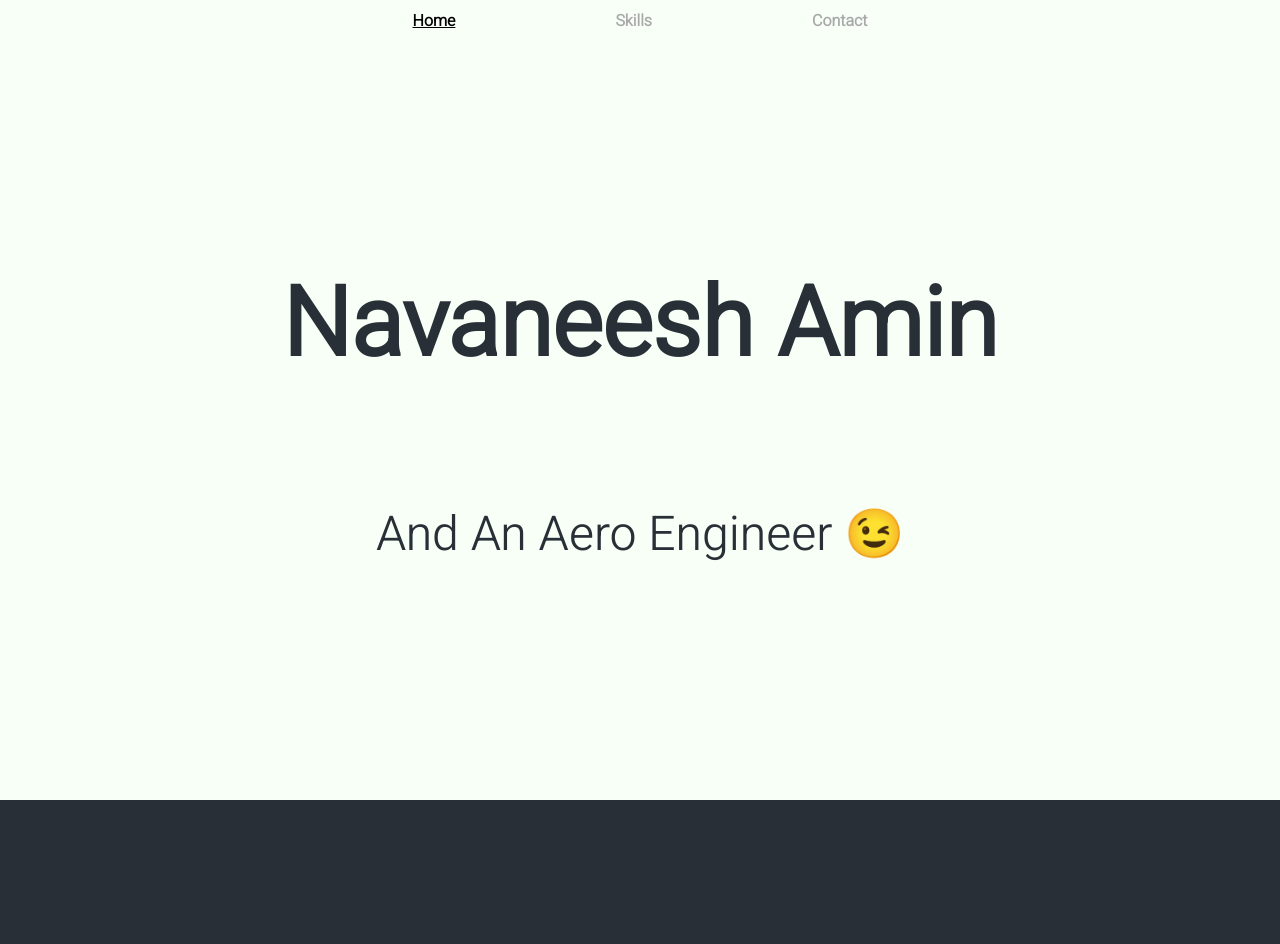
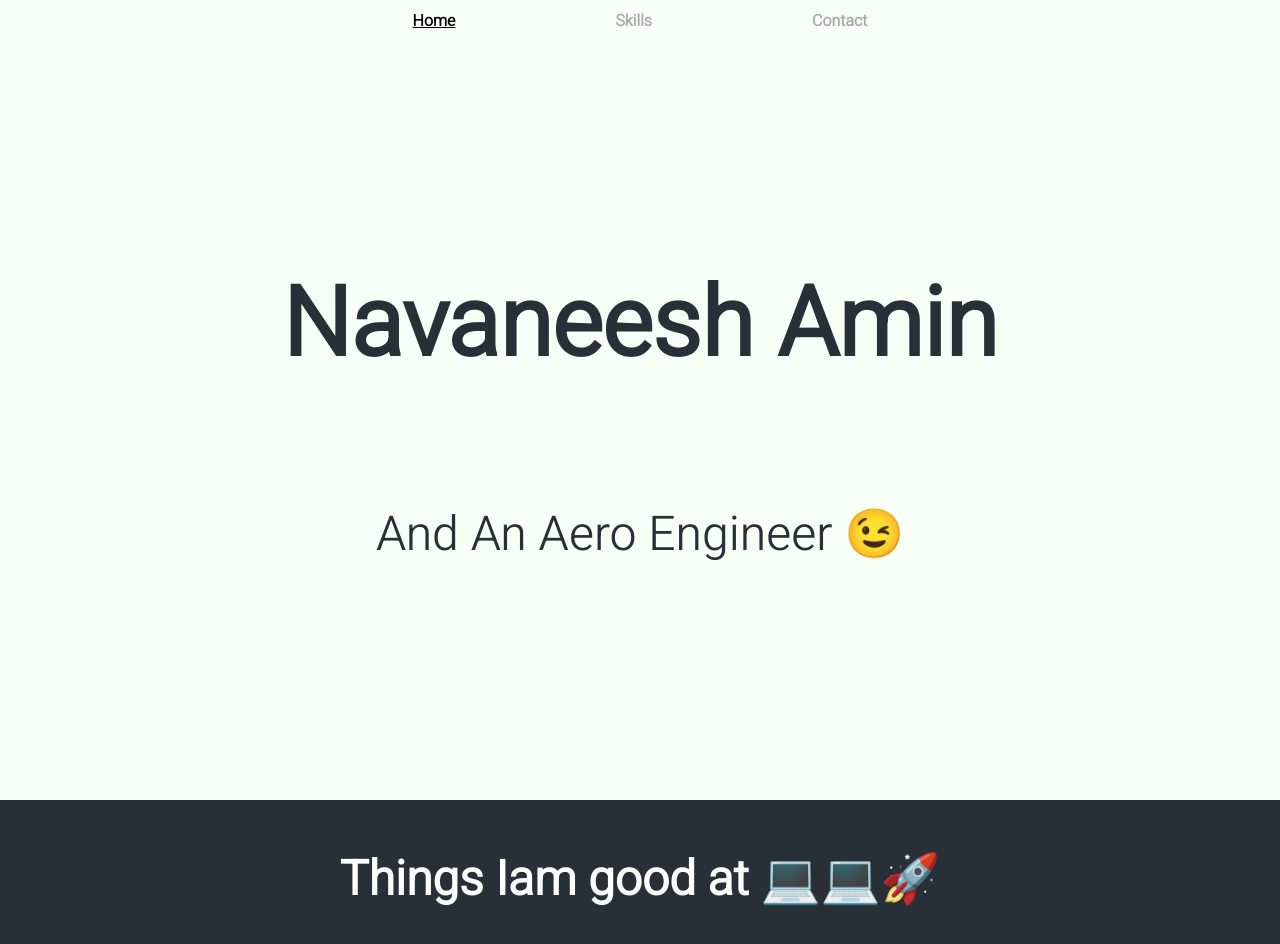
Before and after one commit to namin-amin/Profile, a Svelte app: page / in a window 1280 px wide. Shown: the top 944 px of the page. Built offline with nearby package versions, Linux system fonts and the light colour scheme.

Commit message:
content to emty space and size correction

```diff
--- a/src/App.svelte
+++ b/src/App.svelte
@@ -82,10 +82,13 @@
 
   <!--Skills page-->
   <div class="page" id="skills">
+    <div class="skillhead">
+      <h1 class="skillhead">Things Iam good at 💻💻🚀</h1>
+    </div>
     <div
-      class="content"
+      class="skillcontent"
       data-aos="fade"
-      data-aos-offset="200"
+      data-aos-offset="100"
       data-aos-delay="50"
       data-aos-duration="800"
       data-aos-easing="ease-in-out"
@@ -128,6 +131,28 @@
     font-size: 1rem;
     font-weight: bold 400;
     box-sizing: border-box;
+  }
+
+  .skillhead {
+    color: white;
+    text-align: center;
+  }
+
+  .skillhead {
+    display: flex;
+    justify-content: center;
+    align-items: center;
+    /* background-color: aqua; */
+    margin: 0;
+    font-size: 3rem;
+    height: 10rem;
+  }
+  .skillcontent {
+    text-align: center;
+    height: 70vh;
+    display: flex;
+    justify-content: center;
+    align-items: center;
   }
 
   nav {
@@ -217,6 +242,12 @@
     .content {
       flex-direction: column;
     }
+    .skillcontent {
+      flex-direction: column;
+    }
+    .skillhead {
+      font-size: 1.75rem;
+    }
   }
 
   @media (min-width: 850px) and (max-height: 500px) {
--- a/src/Componets/AeroSkill.svelte
+++ b/src/Componets/AeroSkill.svelte
@@ -19,7 +19,7 @@
 <style>
   section {
     width: 50%;
-    height: auto;
+    height: 18rem;
     border: solid 2px white;
     border-radius: 10px;
     margin: 5rem;
--- a/src/Componets/WebSkill.svelte
+++ b/src/Componets/WebSkill.svelte
@@ -19,7 +19,7 @@
 <style>
   section {
     width: 50%;
-    height: auto;
+    height: 18rem;
     border: solid 2px white;
     border-radius: 10px;
     margin: 5rem;
```
